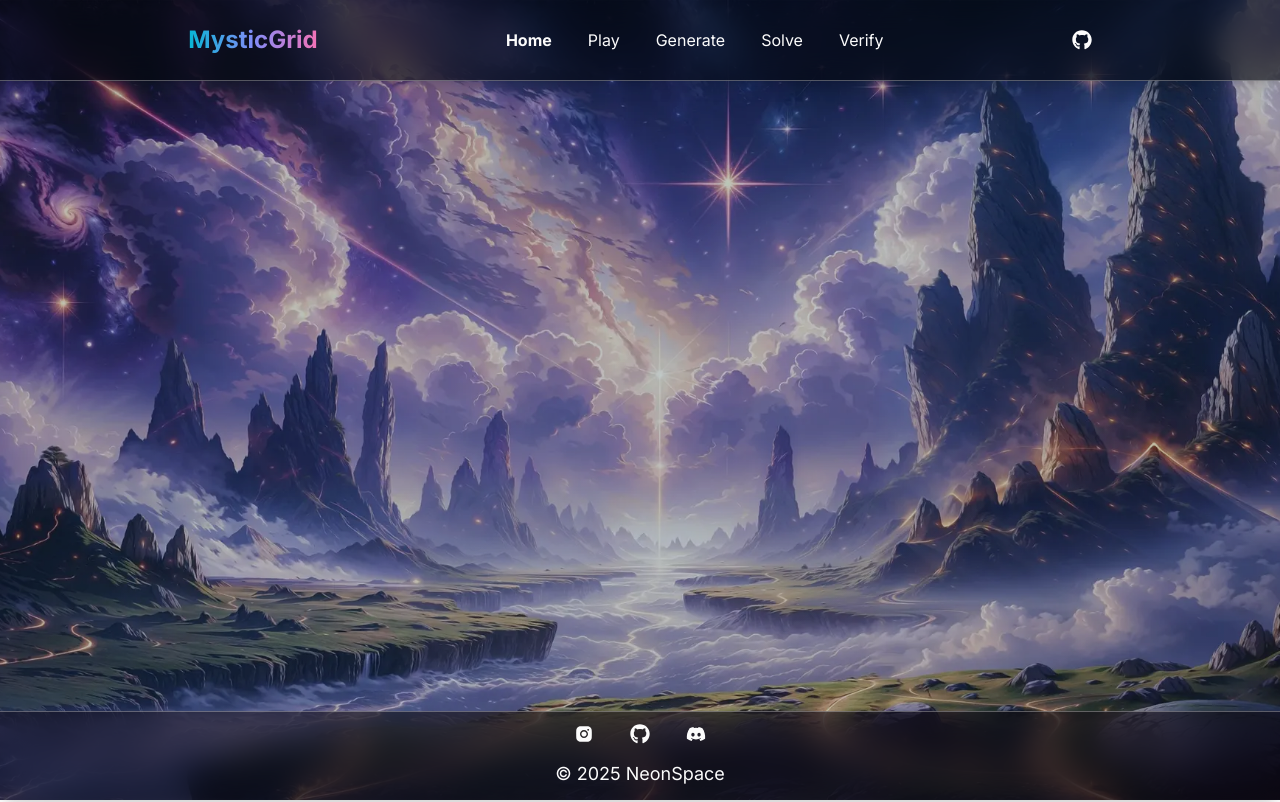
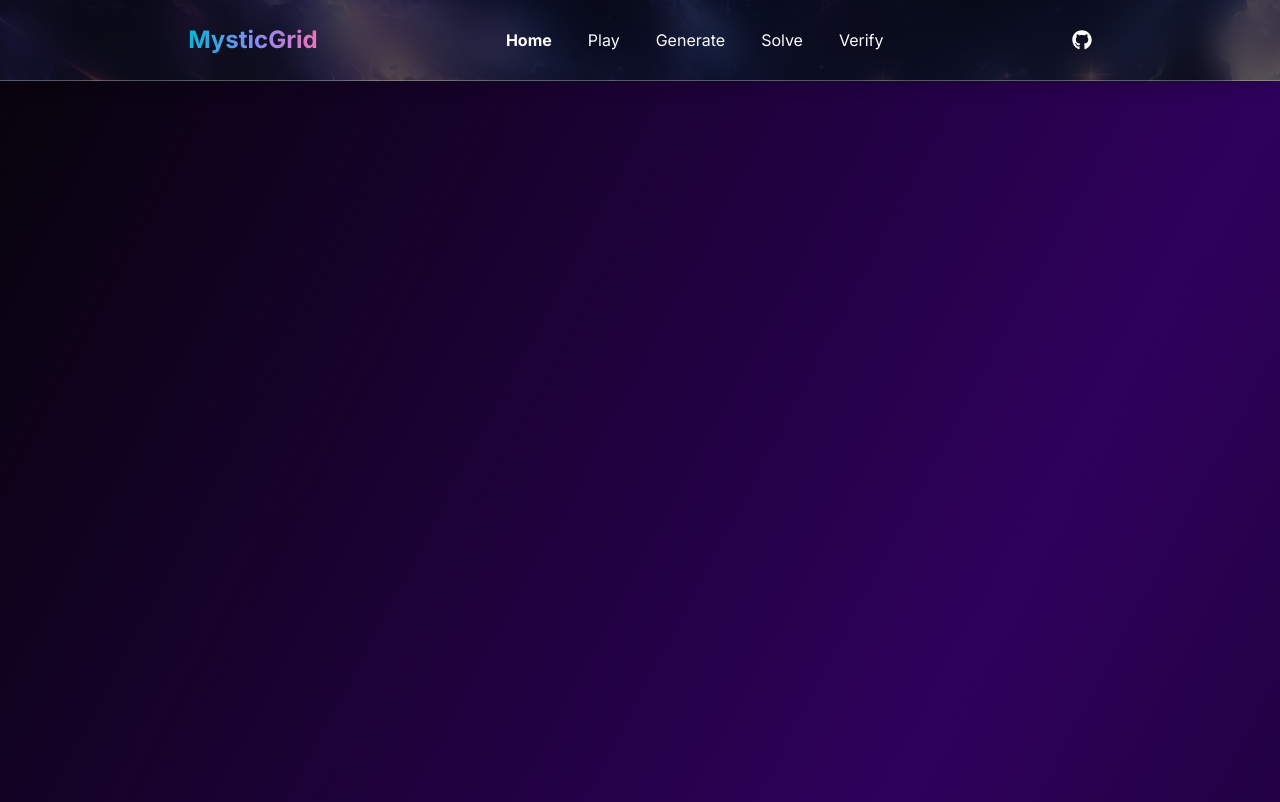
Before and after one commit to Neonsy/NextJS-MysticGrid, a Next.js app in the folder project/: page / in a window 1280 px wide. Shown: the top 802 px of the page. Built offline with nearby package versions, Linux system fonts and the light colour scheme; what fluid-tailwind would draw is missing.

Commit message:
Changed Scrollbar

```diff
--- a/project/src/app/globals.css
+++ b/project/src/app/globals.css
@@ -3,16 +3,27 @@
 @tailwind utilities;
 
 :root {
+    /* Body vars */
     --body-primary: 207deg 99% 9%;
 
-    --body-start: 222deg 55% 3%;
-    --body-middle: 207deg 99% 18%;
+    --body-start: 270deg 55% 3%;
+    --body-middle: 270deg 99% 18%;
     --body-end: 270deg 55% 3%;
 
+    /* Header vars */
     --header-primary: 222deg 55% 3%;
+
+    /* Footer vars */
     --footer-primary: 270deg 55% 3%;
 
+    /* Text vars */
     --text-primary: 0deg 0% 99%;
+
+    /* Scrollbar vars */
+    --track: 270deg 99% 90%;
+
+    --thumb: 270deg 75% 30%;
+    --thumb-hover: 270deg 75% 9%;
 }
 
 /* @media (prefers-color-scheme: light) {
--- a/project/src/components/app/home/sections/hero.tsx
+++ b/project/src/components/app/home/sections/hero.tsx
@@ -1,3 +1,5 @@
 export default function Hero() {
-    return <section>{/* Hero content will go here */}</section>;
+    return <section>
+        <div className="h-[300vh] bg-body-backdrop" />
+    </section>;
 }
--- a/project/tailwind.config.ts
+++ b/project/tailwind.config.ts
@@ -43,6 +43,27 @@ export default {
                         zIndex: '-50',
                     },
                 },
+                '::-webkit-scrollbar': {
+                    width: '15px',
+                },
+                '::-webkit-scrollbar-track': {
+                    background: 'hsl(var(--track))',
+                    backdropFilter: 'blur(12px)',
+                },
+                '::-webkit-scrollbar-thumb': {
+                    background: 'hsl(var(--thumb))',
+                    border: '3.6px solid transparent',
+                    borderRadius: '6px',
+                    backgroundClip: 'padding-box',
+                    backdropFilter: 'blur(12px)',
+                },
+                '::-webkit-scrollbar-thumb:hover': {
+                    background: 'hsl(var(--thumb-hover))',
+                    border: '2px solid transparent',
+                    borderRadius: '6px',
+                    backgroundClip: 'padding-box',
+                    backdropFilter: 'blur(12px)',
+                },
             });
         }),
     ],
```
